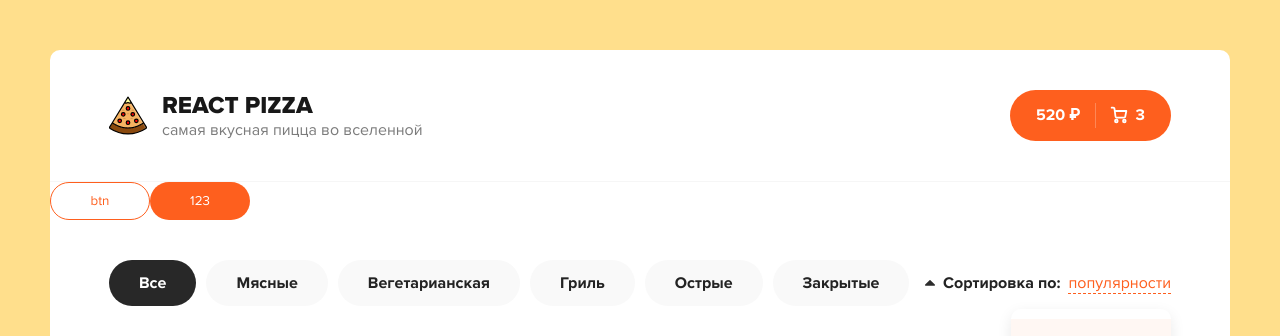
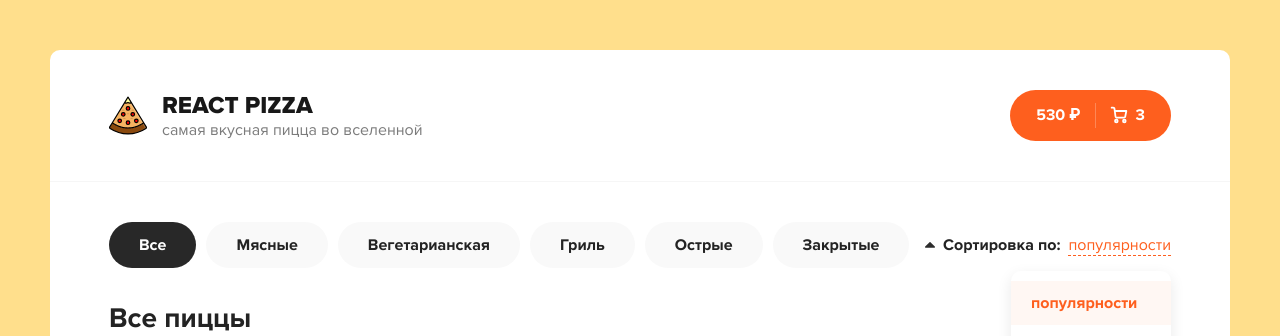
Before and after one commit to Kostya-star/react-pizza18.08.22, a React app in the folder react-pizza/: page / in a window 1280 px wide. Shown: the top 336 px of the page. Built offline with nearby package versions, Linux system fonts and the light colour scheme.

Commit message:
react pizza episode 3

```diff
--- a/react-pizza/src/App.js
+++ b/react-pizza/src/App.js
@@ -1,26 +1,14 @@
-import Header from './Header';
-import Button from './Button';
+import {Header, Categories} from './components'
 
 
 function App() {
   return (
     <div className="wrapper">
       <Header/>
-      <Button outline>btn</Button>
-      <Button test>123</Button>
       <div className="content">
         <div className="container">
           <div className="content__top">
-            <div className="categories">
-              <ul>
-                <li className="active">Все</li>
-                <li>Мясные</li>
-                <li>Вегетарианская</li>
-                <li>Гриль</li>
-                <li>Острые</li>
-                <li>Закрытые</li>
-              </ul>
-            </div>
+            <Categories items={['Мясные', 'Вегетарианская', 'Гриль', 'Острые', 'Закрытые']}/>
             <div className="sort">
               <div className="sort__label">
                 <svg
--- a/react-pizza/src/Button.jsx
+++ /dev/null
@@ -1,15 +0,0 @@
-import React from "react";
-import classnames from 'classnames'
-
-const Button = (props) => {
-  return (
-    <button
-    className={classnames('button', {
-      'button--outline': props.outline,
-    })}>
-      {props.children}
-  </button>
-  )
-}
-
-export default Button;
--- /dev/null
+++ b/react-pizza/src/components/Button.jsx
@@ -0,0 +1,15 @@
+import React from "react";
+import classnames from 'classnames'
+
+const Button = ({ className, outline, children }) => {
+  return (
+    <button
+    className={classnames('button', className, {
+      'button--outline': outline,
+    })}>
+      {children}
+  </button>
+  )
+}
+
+export default Button;
--- /dev/null
+++ b/react-pizza/src/components/Categories.jsx
@@ -0,0 +1,60 @@
+import React, {useState} from "react";
+
+
+// class Categories extends React.Component {
+//   state = {
+//     activeItem: 0,
+//   };
+
+//   onSelectItem = (index) => {
+//     this.setState({
+//       activeItem: index,
+//     });
+//     // this.state.activeItem = index;
+//     // this.forceUpdate();
+//   };
+
+//   render() {
+//     const {items} = this.props;
+//     return (
+//       <div className="categories">
+//         <ul>
+//           <li >Все</li>
+
+//           {items.map((name, index) => <li className={this.state.activeItem === index ? 'active' : ''}
+//                                           onClick={ () => this.onSelectItem(index)}
+//                                           key={`${name}_${index}`}>{name}</li>)}
+
+//         </ul>
+//   </div>
+//     )
+//   }
+// }
+
+const Categories = ({ items }) => {
+
+  const [activeItem, setActiveItem] = useState(null);
+
+  const onSelectItem = (index) => {
+    setActiveItem(index);
+  }
+
+  return (
+    <div className="categories">
+    <ul>
+      <li onClick={() => onSelectItem(null)} className={activeItem === null ? 'active' : ''}>Все</li>
+
+      {items.map((name, index) => <li
+                                      className={activeItem === index ? 'active' : ''}
+                                      onClick={() => onSelectItem(index)}
+                                      key={`${name}_${index}`}>
+                                        {name}
+                                      </li>)}
+
+    </ul>
+  </div>
+  )
+}
+
+
+export default Categories;
--- a/react-pizza/src/Header.jsx
+++ b/react-pizza/src/components/Header.jsx
@@ -1,6 +1,7 @@
-import logoSvg from './assets/img/pizza-logo.svg'
+import logoSvg from '../assets/img/pizza-logo.svg'
+import Button from './Button';
 
-const Header = () => {
+const Header = (props) => {
   return (
     <div className="header">
         <div className="container">
@@ -12,8 +13,10 @@
             </div>
           </div>
           <div className="header__cart">
-            <a href="/cart.html" className="button button--cart">
-              <span>520 ₽</span>
+
+            <Button className='button--cart'>
+            {/* <a href="/cart.html" className="button button--cart"> */}
+              <span>530 ₽</span>
               <div className="button__delimiter"></div>
               <svg
                 width="18"
@@ -45,7 +48,9 @@
                 />
               </svg>
               <span>3</span>
-            </a>
+            {/* </a> */}
+            </Button>
+
           </div>
         </div>
       </div>
--- /dev/null
+++ b/react-pizza/src/components/index.js
@@ -0,0 +1,3 @@
+export {default as Button} from './Button'
+export {default as Header} from './Header'
+export {default as Categories} from './Categories'
```
